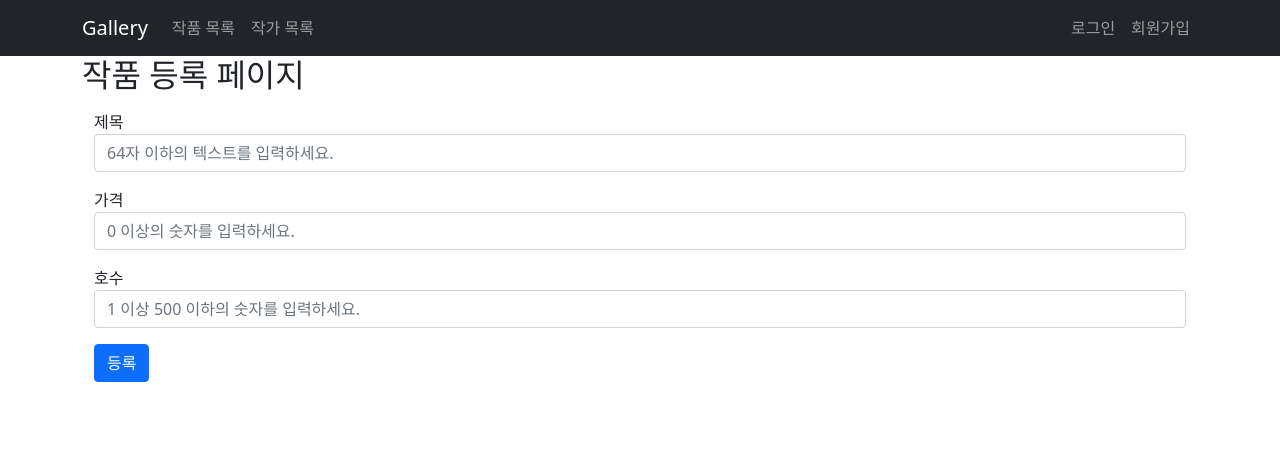
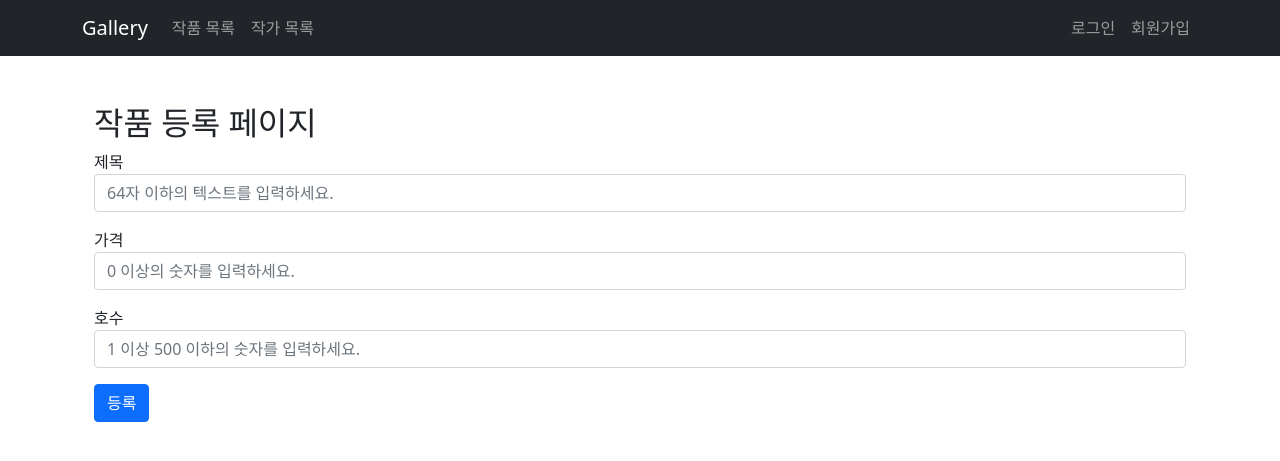
Before and after one commit to jjiisub/Django-gallary, a Django app: template gallery/templates/gallery/artwork_create.html in a window 1280 px wide. Shown: the top 461 px of the page. Run offline with Django 4.2, Linux system fonts and the light colour scheme; the template is opened without the code that fills it: values that come from a table or form of the project are taken from there, others are empty; some libraries are stand-ins or nearby versions.

Commit message:
design: 상단 여백 추가

```diff
--- a/gallery/templates/gallery/artwork_create.html
+++ b/gallery/templates/gallery/artwork_create.html
@@ -1,9 +1,9 @@
 {% extends "base.html" %}
 
 {% block content %}
-<h2>작품 등록 페이지</h2>
 
-<div class="container my-3">
+<div class="container mt-5 my-3">
+    <h2>작품 등록 페이지</h2>
     <form method="post" action="{% url 'gallery:artwork-create' %}">
         {% csrf_token %}
         {% include "form_errors.html" %}
--- a/gallery/templates/gallery/exhibition_create.html
+++ b/gallery/templates/gallery/exhibition_create.html
@@ -1,9 +1,9 @@
 {% extends "base.html" %}
 
 {% block content %}
-<h2>전시 등록 페이지</h2>
 
-<div class="container my-3">
+<div class="container mt-5 my-3">
+    <h2>전시 등록 페이지</h2>
     <form method="post" action="{% url 'gallery:exhibition-create' %}">
         {% csrf_token %}
         {% include "form_errors.html" %}
```
